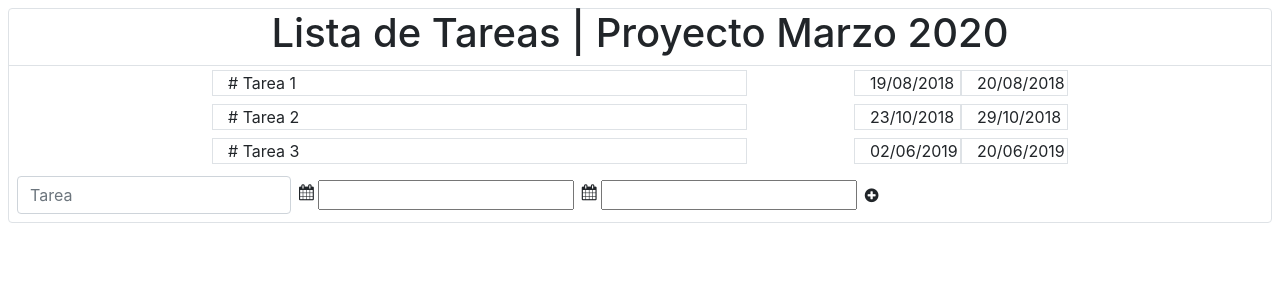
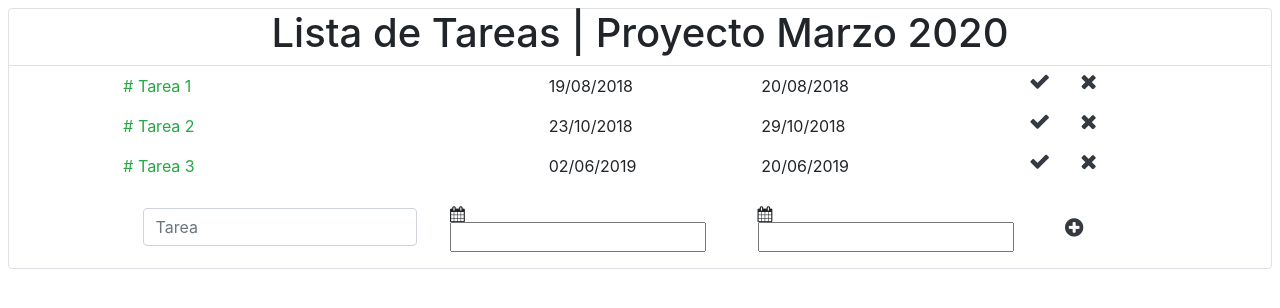
Before and after one commit to Caco74/tareasReact, a React (Create React App) app: page / in a window 1280 px wide. Shown: the top 308 px of the page. Built offline with nearby package versions, Linux system fonts and the light colour scheme.

Commit message:
version3

```diff
--- a/src/App.js
+++ b/src/App.js
@@ -3,6 +3,7 @@ import './App.css';
 import '../node_modules/bootstrap/dist/css/bootstrap.css'
 import '../node_modules/font-awesome/css/font-awesome.css'
 import Tarea from './Tarea.js'
+import Check from './Check.js'
 
 class App extends Component {
 
@@ -15,19 +16,32 @@ class App extends Component {
 
   addTask = (task) => {
     this.setState((prevState) => {
+      console.log(prevState);
+      console.log(task);
       const tempTarea = prevState.task
       tempTarea.push(task)
       return { task: tempTarea}
     })
   }
 
+  check = (e) => {
+    console.log(e);
+    alert('Check!')
+  }
+  close = (e) => {
+    console.log(e);
+    alert('Close!')
+  }
+
   render() {
     const tareasIniciales = this.state.task.map((task, index) => {
       return (
-        <div className="row p-1" id={index+1} key={index}>
-          <div className="col-5 border offset-2">{'# ' + task.nombre}</div>
-          <div className="col-1 offset-1 border">{task.dateIni}</div>
-          <div className="col-1 border">{task.dateFin}</div>
+        <div className="row p-2 justify-content-center" id={index+1} key={index}>
+          <div className="col-4 text-success">{'# ' + task.nombre}</div>
+          <div className="col-2">{task.dateIni}</div>
+          <div className="col-2">{task.dateFin}</div>
+          <Check active={task.complete}></Check>
+          <div className="col-1" onClick={this.close}><a href="/#" className="text-dark"><i className="fa fa-times fa-lg float-left"></i></a></div>
         </div>
       )
     });
--- /dev/null
+++ b/src/Check.js
@@ -0,0 +1,9 @@
+import React, { Component } from 'react'
+
+export default class Check extends Component {
+  render() {
+    return (
+      <div className="col-1" onClick={this.check}><a href="/#" className="text-dark"><i className="fa fa-check fa-lg float-right"></i></a></div>
+    )
+  }
+}
--- a/src/Tarea.js
+++ b/src/Tarea.js
@@ -36,7 +36,8 @@ export default class Tarea extends Component {
     const tarea = {
       nombre : actividad,
       dateIni : fechaI,
-      dateFin : fechaF
+      dateFin : fechaF,
+      complete: false
     }
     document.getElementById('actividad').value = '';
     this.props.addTask(tarea)
@@ -44,23 +45,30 @@ export default class Tarea extends Component {
 
   render() {
     return (
-      <div className='m-2' >
-        <form className="form-inline">
-            <label className="sr-only">Tarea</label>
+      <div className='m-3' >
+        <form className="form-inline justify-content-center">
+          <div className="col-3">
             <input type="text" className="form-control mb-2 mr-sm-2 mb-sm-0"
             id="actividad" placeholder="Tarea"/>
-            <label className="sr-only">Fecha inicio</label>
+          </div>
+
+          <div className="col-3">
             <div className="input-group mb-2 mr-sm-2 mb-sm-0">
                 <span className='fa fa-calendar pt-1 pr-1' ></span>
                 <Fecha id="fecha_ini" sendChange={this.sendChange}/>
             </div>
-            <label className="sr-only">Fecha Fin</label>
+          </div>
+          <div className="col-3">
             <div className="input-group mb-2 mr-sm-2 mb-sm-0">
               <span className='fa fa-calendar pt-1 pr-1' ></span>
               <Fecha id="fecha_fin" sendChange={this.sendChange}/>
             </div>
-            <div className='fa fa-plus-circle' onClick={this.onClick}></div>
-            </form>
+          </div>
+
+          <div className="col-1">
+            <div onClick={this.onClick}><a href="/#" className="text-dark"><i className="fa fa-plus-circle fa-lg"></i></a></div>
+          </div>
+        </form>
       </div>
     )
   }
--- a/src/index.js
+++ b/src/index.js
@@ -6,9 +6,9 @@ import App from './App.js';
 import registerServiceWorker from './registerServiceWorker';
 
 const tareas = [
-  { nombre: 'Tarea 1', dateIni: '19/08/2018', dateFin: '20/08/2018' },
-  { nombre: 'Tarea 2', dateIni: '23/10/2018', dateFin: '29/10/2018' },
-  { nombre: 'Tarea 3', dateIni: '02/06/2019', dateFin: '20/06/2019' }
+  { nombre: 'Tarea 1', dateIni: '19/08/2018', dateFin: '20/08/2018', complete: true },
+  { nombre: 'Tarea 2', dateIni: '23/10/2018', dateFin: '29/10/2018', complete: false },
+  { nombre: 'Tarea 3', dateIni: '02/06/2019', dateFin: '20/06/2019', complete: true }
 ]
 
 ReactDOM.render(<App tasks={tareas} />, document.getElementById('root'));
```
